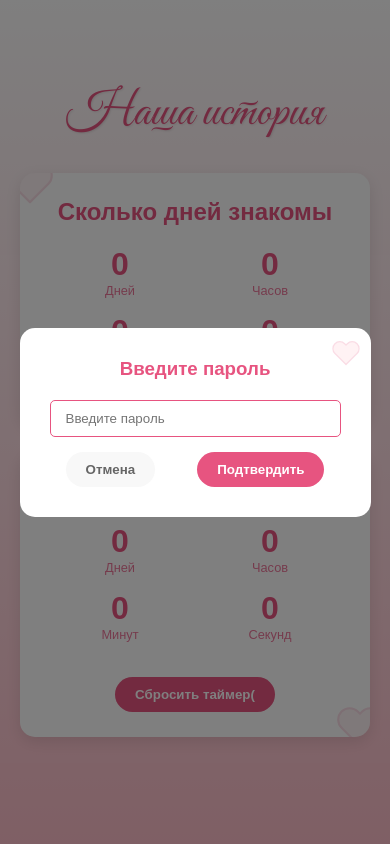
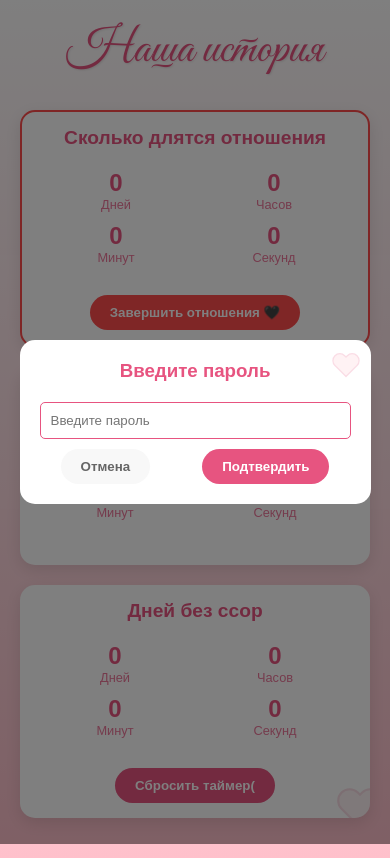
Before and after one commit to Poror0/our_timer, a plain HTML site: page index.html in a window 390 px wide. Both pictures are taken after a click on the button "Сбросить таймер(". Drawn offline with Linux system fonts and the light colour scheme; no server answers.

Commit message:
Update index.html

```diff
--- a/index.html
+++ b/index.html
@@ -3,15 +3,178 @@
 <head>
     <meta charset="UTF-8">
     <meta name="viewport" content="width=device-width, initial-scale=1.0">
-    <title>Абаюдно</title>
+    <title>Наша история</title>
     <link rel="stylesheet" href="styles.css">
     <link rel="preconnect" href="https://fonts.googleapis.com">
     <link rel="preconnect" href="https://fonts.gstatic.com" crossorigin>
     <link href="https://fonts.googleapis.com/css2?family=Caveat:wght@400..700&family=Great+Vibes&display=swap" rel="stylesheet">
+
+    <!-- Firebase SDK -->
+    <script src="https://www.gstatic.com/firebasejs/9.22.2/firebase-app-compat.js"></script>
+    <script src="https://www.gstatic.com/firebasejs/9.22.2/firebase-database-compat.js"></script>
+    <style>
+        body {
+            font-family: 'Montserrat', sans-serif;
+            background: linear-gradient(to bottom, #fff, #ffc0cb);
+            min-height: 100vh;
+            display: flex;
+            justify-content: center;
+            align-items: center;
+            padding: 20px;
+            margin: 0;
+        }
+        .container {
+            max-width: 600px;
+            width: 100%;
+        }
+        .timer-card {
+            background-color: white;
+            border-radius: 15px;
+            padding: 20px;
+            margin-bottom: 20px;
+            box-shadow: 0 5px 15px rgba(0, 0, 0, 0.1);
+        }
+        h2 {
+            color: #e75480;
+            text-align: center;
+            margin-bottom: 20px;
+            font-size: 1.4rem;
+        }
+        .timer {
+            display: flex;
+            justify-content: space-between;
+            flex-wrap: wrap;
+        }
+        .time-unit {
+            flex: 1 1 45%;
+            text-align: center;
+            margin-bottom: 10px;
+        }
+        .time-unit span:first-child {
+            font-size: 2rem;
+            font-weight: 600;
+            color: #e75480;
+        }
+        .label {
+            font-size: 0.8rem;
+            color: #e75480;
+            opacity: 0.8;
+        }
+        button {
+            background-color: #e75480;
+            color: white;
+            border: none;
+            padding: 10px 20px;
+            border-radius: 50px;
+            cursor: pointer;
+            font-family: 'Montserrat', sans-serif;
+            font-weight: 600;
+            display: block;
+            margin: 0 auto;
+            transition: background-color 0.3s;
+        }
+        button:hover {
+            background-color: #d64d79;
+        }
+        .danger-card {
+            border: 2px solid #ff4d4d;
+        }
+        #end-relationship {
+            background-color: #ff4d4d;
+        }
+        #end-relationship:hover {
+            background-color: #cc0000;
+        }
+        #breakup-overlay {
+            position: fixed;
+            top: 0;
+            left: 0;
+            width: 100%;
+            height: 100%;
+            background: black;
+            color: red;
+            font-size: 2rem;
+            font-weight: bold;
+            font-family: 'Caveat', cursive;
+            display: none;
+            justify-content: center;
+            align-items: center;
+            z-index: 9999;
+            text-align: center;
+            padding: 20px;
+        }
+        @keyframes pulse {
+            0% { transform: scale(1); opacity: 0.7; }
+            50% { transform: scale(1.1); opacity: 1; }
+            100% { transform: scale(1); opacity: 0.7; }
+        }
+        .overlay-content {
+            animation: pulse 1s infinite;
+        }
+        .modal {
+            display: none;
+            position: fixed;
+            top: 0; left: 0;
+            width: 100%; height: 100%;
+            background-color: rgba(0, 0, 0, 0.5);
+            z-index: 100;
+            justify-content: center;
+            align-items: center;
+        }
+        .modal-content {
+            background-color: white;
+            padding: 20px;
+            border-radius: 15px;
+            width: 90%;
+            max-width: 400px;
+        }
+        input {
+            width: 100%;
+            padding: 10px;
+            margin-bottom: 10px;
+            border: 1px solid #ffc0cb;
+            border-radius: 5px;
+            font-family: 'Montserrat', sans-serif;
+        }
+        .button-group {
+            display: flex;
+            justify-content: flex-end;
+            gap: 10px;
+        }
+        .error-message {
+            color: #ff3860;
+            font-size: 0.8rem;
+            margin-bottom: 10px;
+            display: none;
+        }
+        @media (max-width: 500px) {
+            .timer-card {
+                padding: 15px;
+            }
+            h2 {
+                font-size: 1.2rem;
+            }
+            .time-unit span:first-child {
+                font-size: 1.5rem;
+            }
+        }
+    </style>
 </head>
-<body>
-    <div class="container">
-        <h1 style="font-family: 'Great Vibes', cursive; font-weight: 400; font-style: normal;">Наша история</h1>
+<div class="container">
+    <h1 style="font-family: 'Great Vibes', cursive; font-weight: 400; font-style: normal;">Наша история</h1>
+
+<div class="container">
+    <div class="timer-card danger-card">
+        <h2>Сколько длятся отношения</h2>
+        <div class="timer" id="love-timer">
+            <div class="time-unit"><span id="love-days">0</span><span class="label">Дней</span></div>
+            <div class="time-unit"><span id="love-hours">0</span><span class="label">Часов</span></div>
+            <div class="time-unit"><span id="love-minutes">0</span><span class="label">Минут</span></div>
+            <div class="time-unit"><span id="love-seconds">0</span><span class="label">Секунд</span></div>
+        </div>
+        <button id="end-relationship">Завершить отношения 🖤</button>
+    </div>
+
 
         <div class="timer-card">
             <div class="heart-icon top-left"></div>
@@ -49,6 +212,15 @@
             </div>
         </div>
     </div>
+
+
+    <!-- Оверлей -->
+    <div id="breakup-overlay">
+        <div class="overlay-content">
+            🖤 Даже не думай...
+        </div>
+    </div>
+
 <!-- Подключение Firebase v8 (без ES-модулей) -->
 <script src="https://www.gstatic.com/firebasejs/8.10.0/firebase-app.js"></script>
 <script src="https://www.gstatic.com/firebasejs/8.10.0/firebase-database.js"></script>
```
